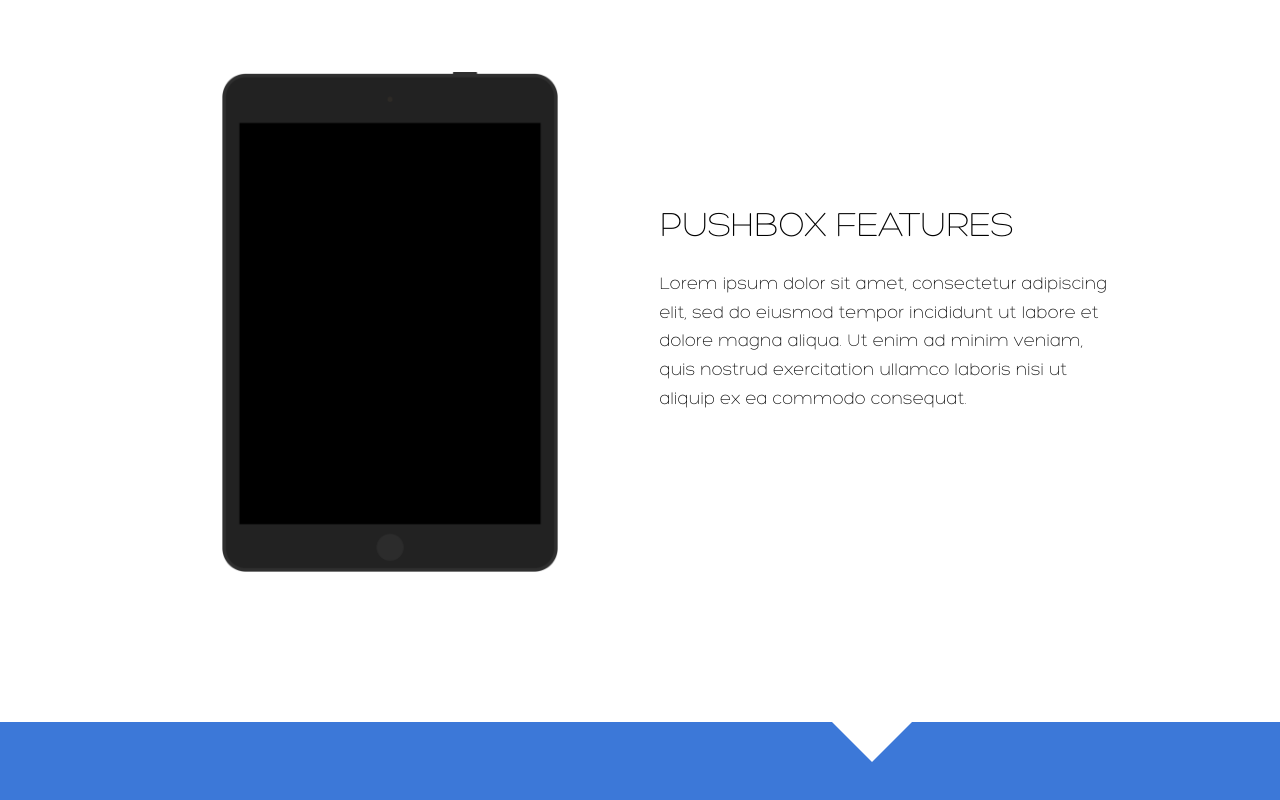
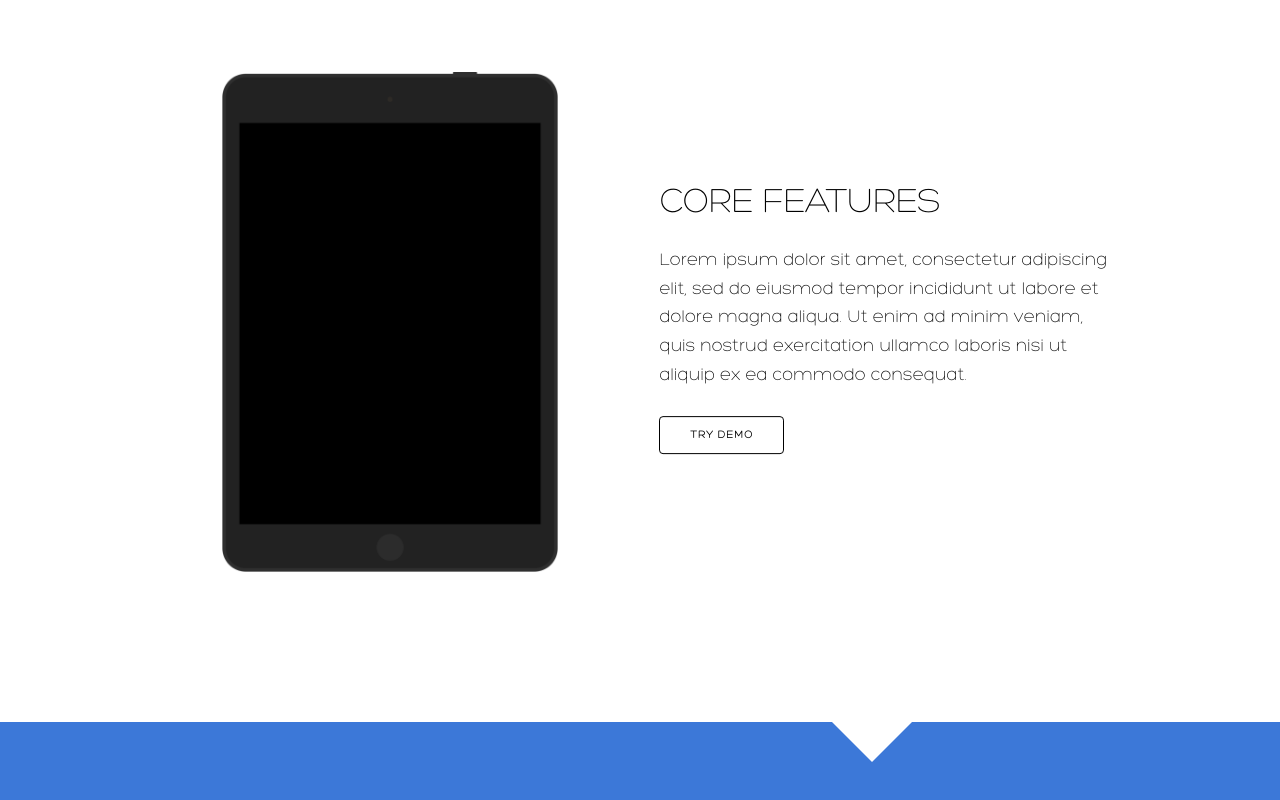
Before and after one commit to sunlee-newyork/Dispatch, a website: page index.html in a window 1280 px wide. Shown: the part 2478-3278 px from the top of the page. Drawn offline with Linux system fonts and the light colour scheme.

Commit message:
added Try Demo button to features

```diff
--- a/app/styles/index.css
+++ b/app/styles/index.css
@@ -253,6 +253,14 @@ body {
 .main .body .product {
 	background-color: rgba(116,116,116,1);
 }
+.main .body .features .button {
+	color: #000;
+	border: 1px solid #000;
+}
+.main .body .features .button:hover,
+.main .body .features .button:focus {
+	color: #fff;
+}
 .main .body .contact .contact-methods .columns {
 	width: 48% !important;
 	margin-left: 4%;
--- a/app/views/body/features.html
+++ b/app/views/body/features.html
@@ -5,8 +5,9 @@
 	</div>
 
 	<div class="six columns vertical absolute right u-pull-right">
-		<h3>Pushbox Features</h3>
+		<h3>Core Features</h3>
 		<p>Lorem ipsum dolor sit amet, consectetur adipiscing elit, sed do eiusmod tempor incididunt ut labore et dolore magna aliqua. Ut enim ad minim veniam, quis nostrud exercitation ullamco laboris nisi ut aliquip ex ea commodo consequat.</p>
+		<a href="" class="button">Try Demo</a>
 	</div>
 </div>
 
```
